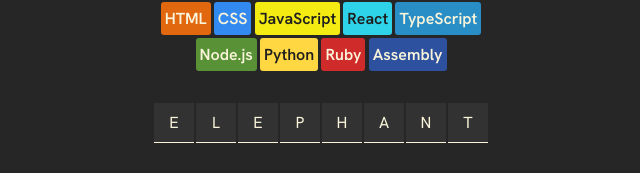
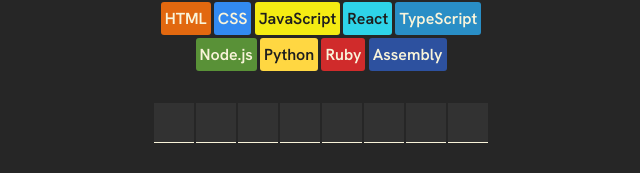
Before and after one commit to Muno7/assembly_endgame, a React (Vite) app: page / in a window 1280 px wide. Shown: the part 204-377 px from the top of the page, without its empty margins (319-959 px from the left). Built offline with nearby package versions, Linux system fonts and the light colour scheme.

Commit message:
Made guessing the letters interactive

```diff
--- a/src/App.jsx
+++ b/src/App.jsx
@@ -14,10 +14,16 @@
     }
   }
 
-  const letterElements = currentWord.split('').map((letter, index) => <span key={index}>{letter.toUpperCase()}</span>)
+  const letterElements = currentWord.split('').map((letter, index) => <span key={index}>{guessedLetters.includes(letter) ? letter.toUpperCase() : ''}</span>)
 
   const alphabet = "abcdefghijklmnopqrstuvwxyz"
-  const keyboardElements = alphabet.split('').map(letter => <button key={letter} onClick={() => addGuessedLetter(letter)}>{letter.toUpperCase()}</button>)
+  const keyboardElements = alphabet.split('').map((letter) => {
+      let keyboardStyle = {}
+      if (guessedLetters.includes(letter)) {
+        keyboardStyle = currentWord.includes(letter) ? {backgroundColor: 'rgba(16, 169, 91, 1)'} : {backgroundColor: 'rgba(236, 93, 73, 1)'}
+      }
+    return <button key={letter} style={keyboardStyle} onClick={() => addGuessedLetter(letter)}>{letter.toUpperCase()}</button>
+    })
 
   const languageElements = languages.map(lang => {
     const styles = {
```
